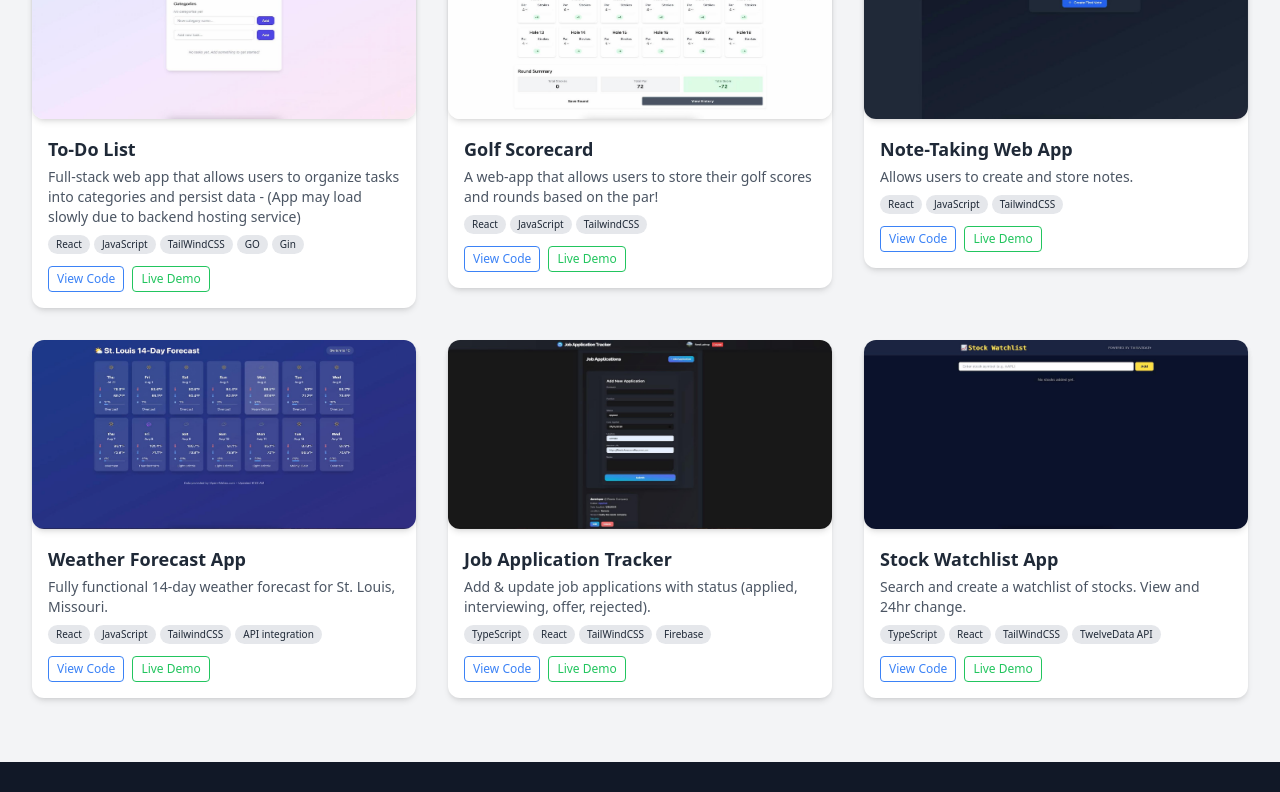
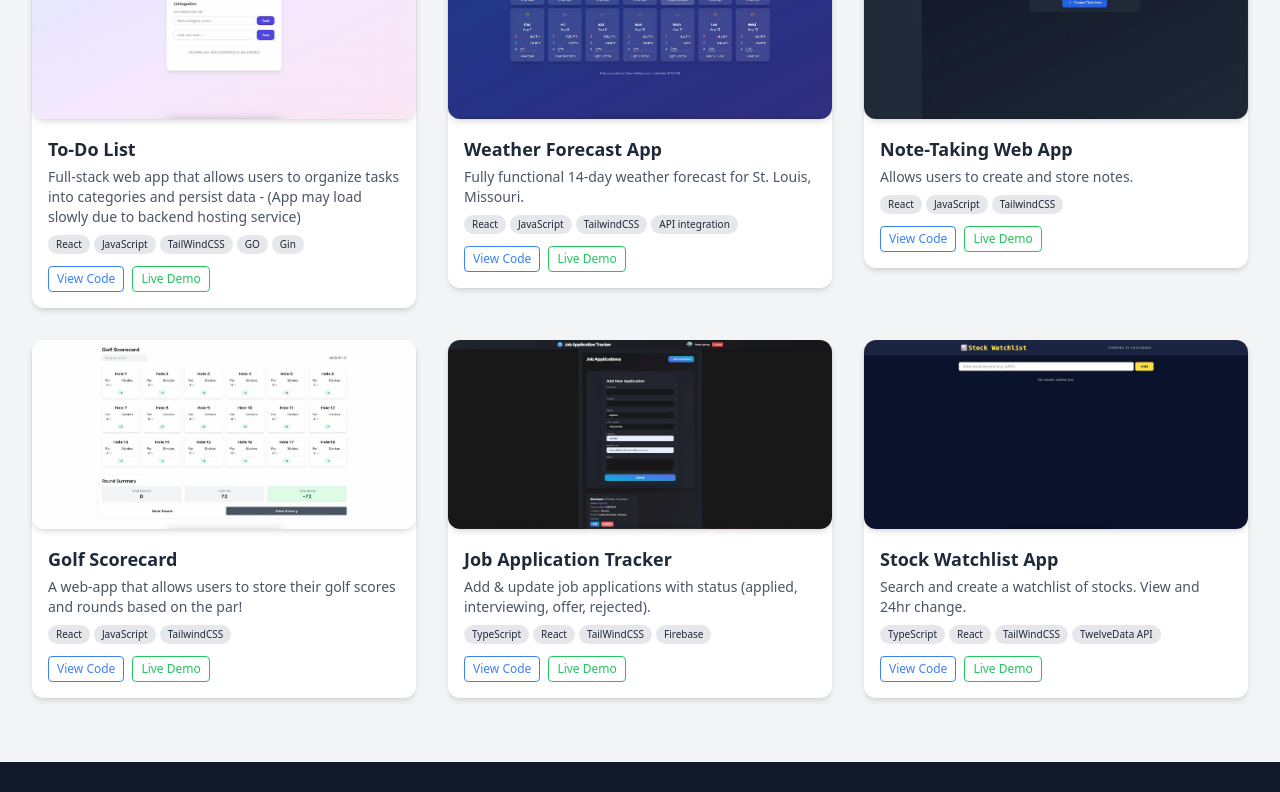
Before and after one commit to reedthedev13/Project-Portfolio, a React (Create React App) app: page / in a window 1280 px wide. Shown: the part 1180-1972 px from the top of the page. Built offline with nearby package versions, Linux system fonts and the light colour scheme.

Commit message:
small changes

```diff
--- a/src/App.js
+++ b/src/App.js
@@ -42,11 +42,11 @@ function App() {
             Thanks for viewing my portfolio!
           </h3>
           <p className="text-gray-300">
-            I am a passionate software developer with a focus on building
-            scalable, maintainable, and user-friendly web applications. My
-            projects showcase a strong foundation in modern web technologies
-            including React, JavaScript, Typescript, TailwindCSS, and backend
-            development with Go and Python.
+            I am a passionate full-stack software developer with a focus on
+            building scalable, maintainable, and user-friendly full-stack web
+            applications. My projects showcase a strong foundation in modern web
+            technologies including React, JavaScript, Typescript, TailwindCSS,
+            and backend development with Node.js, GO, and Python.
           </p>
           <p className="mt-3 text-gray-300">
             Throughout my portfolio, you'll find a variety of projects
--- a/src/components/Projects.js
+++ b/src/components/Projects.js
@@ -63,13 +63,13 @@ const Projects = () => {
     },
     {
       id: 5,
-      title: "Golf Scorecard",
+      title: "Weather Forecast App",
       description:
-        "A web-app that allows users to store their golf scores and rounds based on the par!",
-      technologies: ["React", "JavaScript", "TailwindCSS"],
-      image: Golfcard,
-      githubLink: "https://github.com/reedthedev13/Meal-Planner-App",
-      liveDemo: "https://meal-planner-app-sepia.vercel.app/",
+        "Fully functional 14-day weather forecast for St. Louis, Missouri.",
+      technologies: ["React", "JavaScript", "TailwindCSS", "API integration"],
+      image: WeatherApp3,
+      githubLink: "https://github.com/reedthedev13/14-day-weather",
+      liveDemo: "https://14-day-weather.vercel.app/",
     },
     {
       id: 6,
@@ -82,13 +82,13 @@ const Projects = () => {
     },
     {
       id: 7,
-      title: "Weather Forecast App",
+      title: "Golf Scorecard",
       description:
-        "Fully functional 14-day weather forecast for St. Louis, Missouri.",
-      technologies: ["React", "JavaScript", "TailwindCSS", "API integration"],
-      image: WeatherApp3,
-      githubLink: "https://github.com/reedthedev13/14-day-weather",
-      liveDemo: "https://14-day-weather.vercel.app/",
+        "A web-app that allows users to store their golf scores and rounds based on the par!",
+      technologies: ["React", "JavaScript", "TailwindCSS"],
+      image: Golfcard,
+      githubLink: "https://github.com/reedthedev13/Golf-Scorecard-",
+      liveDemo: "https://golf-score-card-zeta.vercel.app/",
     },
     {
       id: 8,
```
